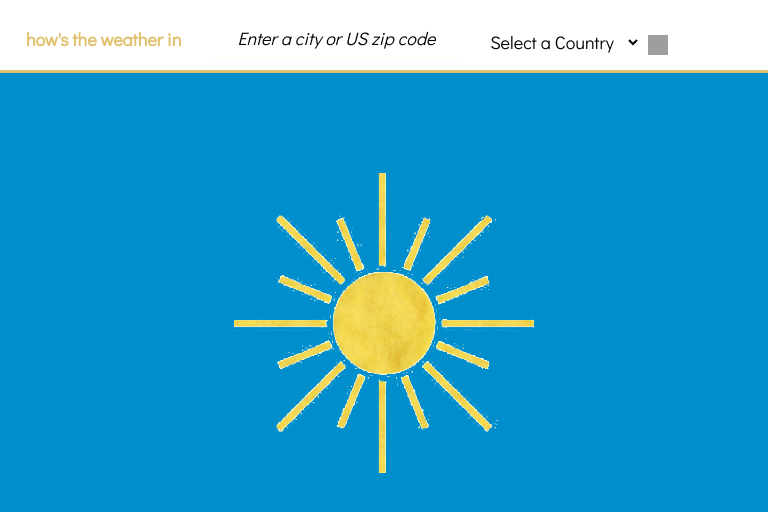
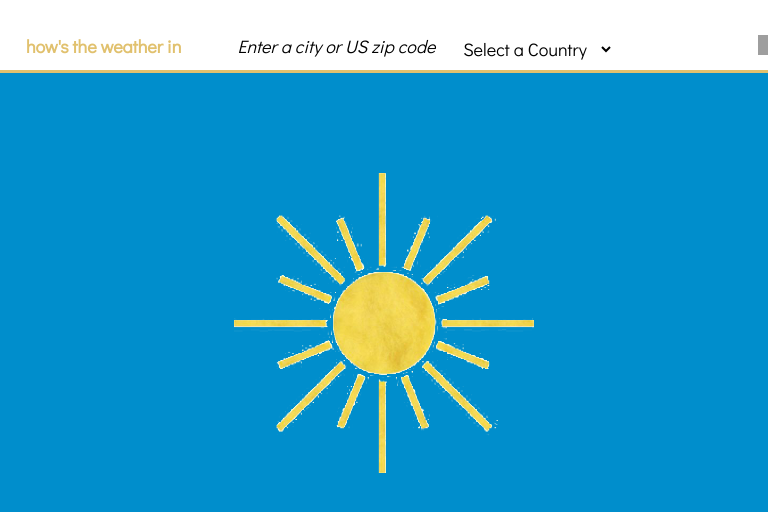
Before and after one commit to tova-moskowitz/weather-app, a React (Create React App) app: page / in a window 768 px wide. Shown: the top 512 px of the page. Built offline with nearby package versions, Linux system fonts and the light colour scheme; grey boxes are pictures that could not be loaded.

Commit message:
more responsive tweaking

```diff
--- a/src/App.css
+++ b/src/App.css
@@ -50,12 +50,9 @@ html {
 .cityName {
   font-family: "Didact Gothic";
   text-align: center;
-  border-bottom: 1px ivory solid;
-  background: none;
-  height: 29px;
   width: 20%;
-  margin-left: 20px;
-  font-size: 25px;
+  margin: 0 0 23px 20px;
+  font-size: 35px;
   border-radius: 8px;
 }
 
@@ -218,7 +215,7 @@ select {
 
   .searchIcon {
     top: 45px;
-    right: -95px;
+    right: -80px;
   }
 
   .errorMsg {
@@ -233,6 +230,7 @@ select {
     padding: 6px;
     width: 85%;
     text-align: center;
+    margin-bottom: -10px;
   }
 
   .selectCountry,
@@ -253,17 +251,18 @@ select {
   }
 }
 
-@media only screen and (min-width: 768px) {
+@media only screen and (min-width: 768px) and (max-width: 1024px) {
   .selectState,
   .selectCountry {
     width: 20%;
     margin: 7px;
+    margin-left: -20px;
   }
 
   .searchIcon {
     position: absolute;
     top: 35px;
-    right: 100px;
+    right: -10px;
   }
 
   ::placeholder {
@@ -272,7 +271,7 @@ select {
 
   .location {
     width: 30%;
-    margin-bottom: 12px;
+    margin-bottom: 20px;
   }
 
   .cityName {
@@ -287,6 +286,7 @@ select {
   .weatherForm {
     min-width: 834px;
     height: 50px;
+    margin-right: -17px;
   }
 
   .beforeInput {
```
